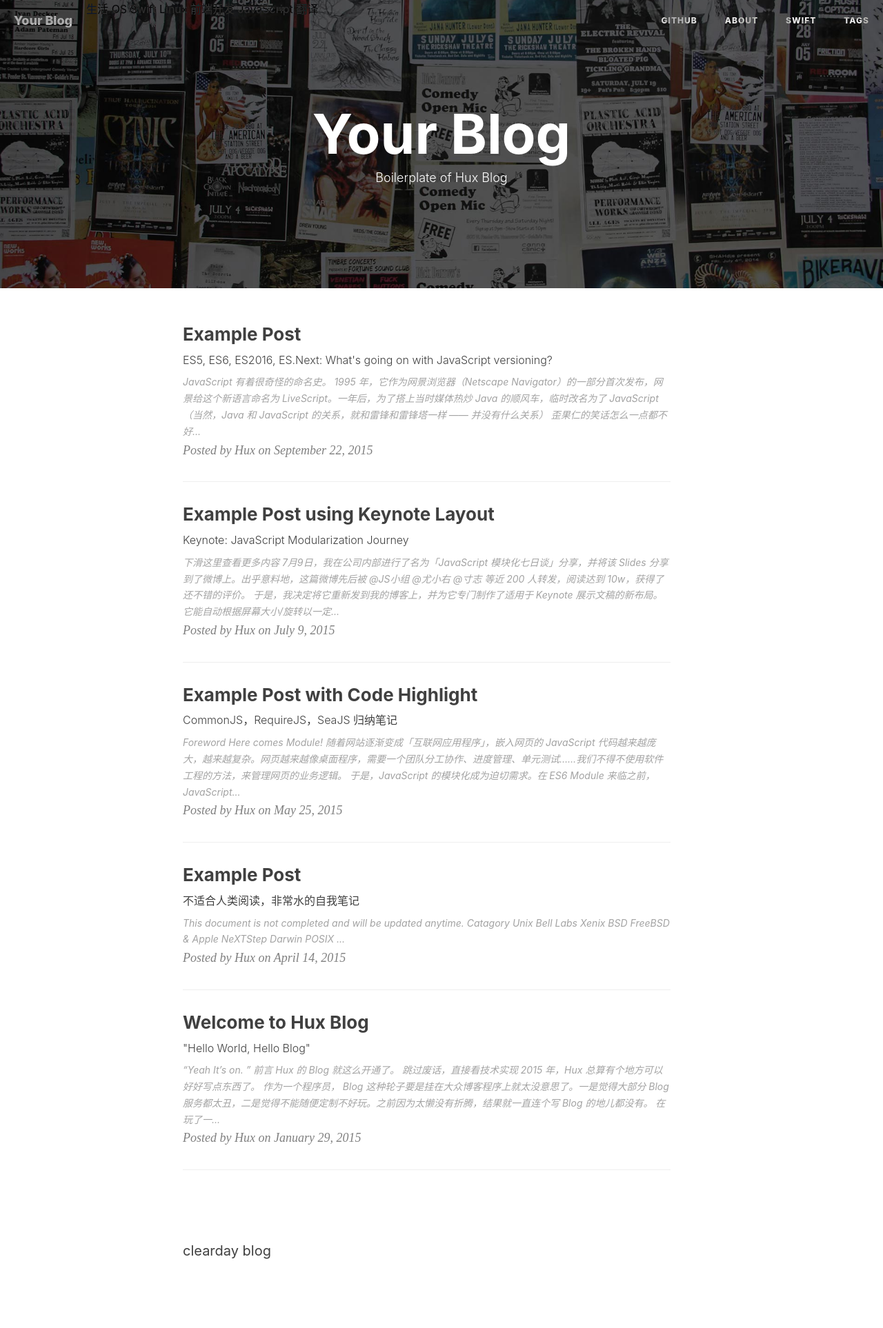
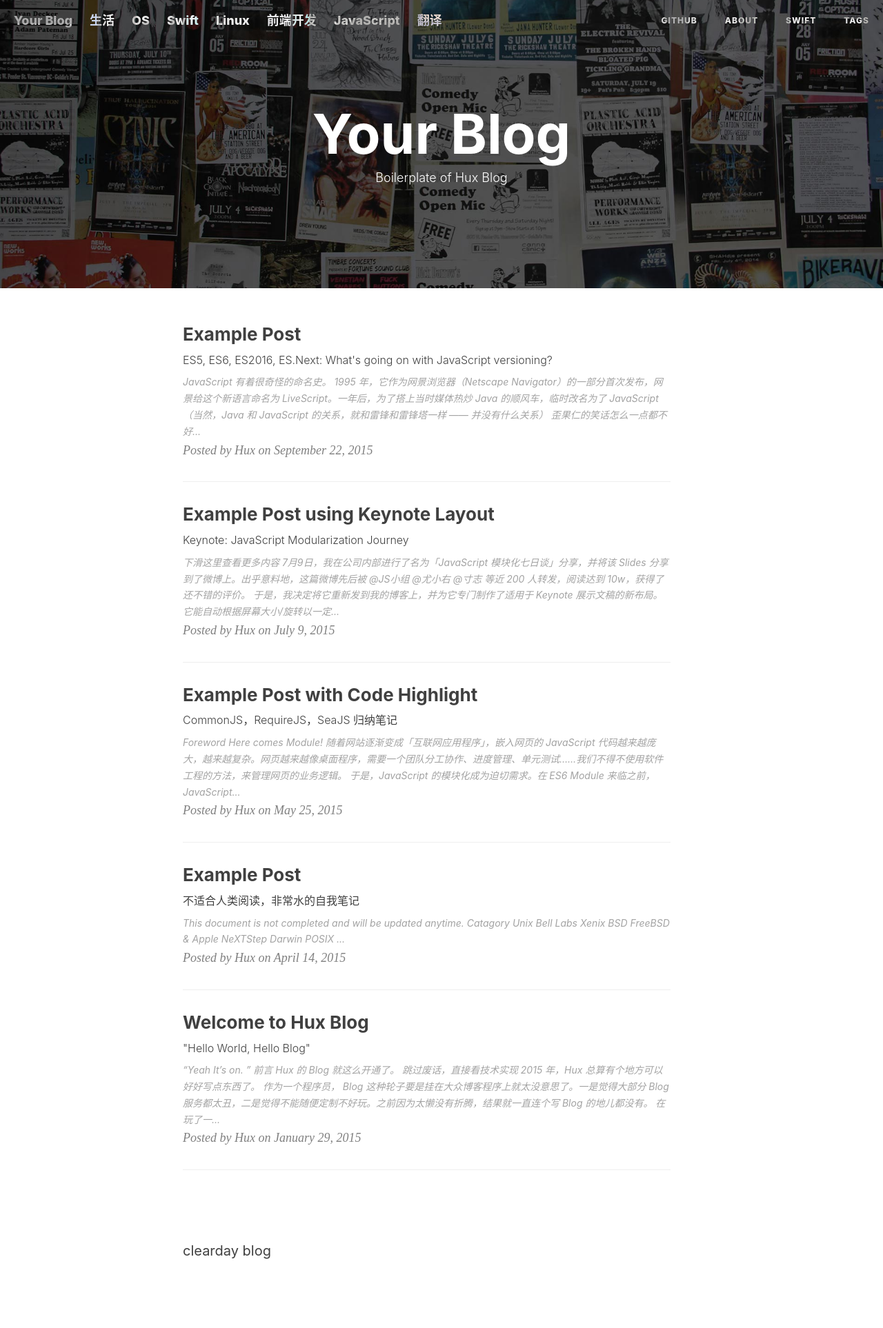
Before and after one commit to skiesclear/clearday, a Jekyll site: the page built from index.html, in a window 1280 px wide. Shown: the whole page at 69% size. Built offline with Jekyll 4.4.1, drawn with Linux system fonts in a browser that asks for light colours; nearby versions of some CDN libraries; the list of posts is cut into pages by our own code.

Commit message:
Update navigation.html

```diff
--- a/_includes/navigation.html
+++ b/_includes/navigation.html
@@ -5,7 +5,7 @@
         <div class="navbar-header">
             <a class="navbar-brand" href="{{ site.baseurl }}/">{{ site.title }}</a>
             {% for tag in site.tags %}
-                <a  href="{{ site.baseurl }}/archive/?tag={{ tag[0] | url_encode }}"
+                <a class="navbar-brand"  href="{{ site.baseurl }}/archive/?tag={{ tag[0] | url_encode }}"
                     title="{{ tag[0] }}"
                     rel="{{ tag[1].size }}">{{ tag[0] }}</a>
             {% endfor %}
```
